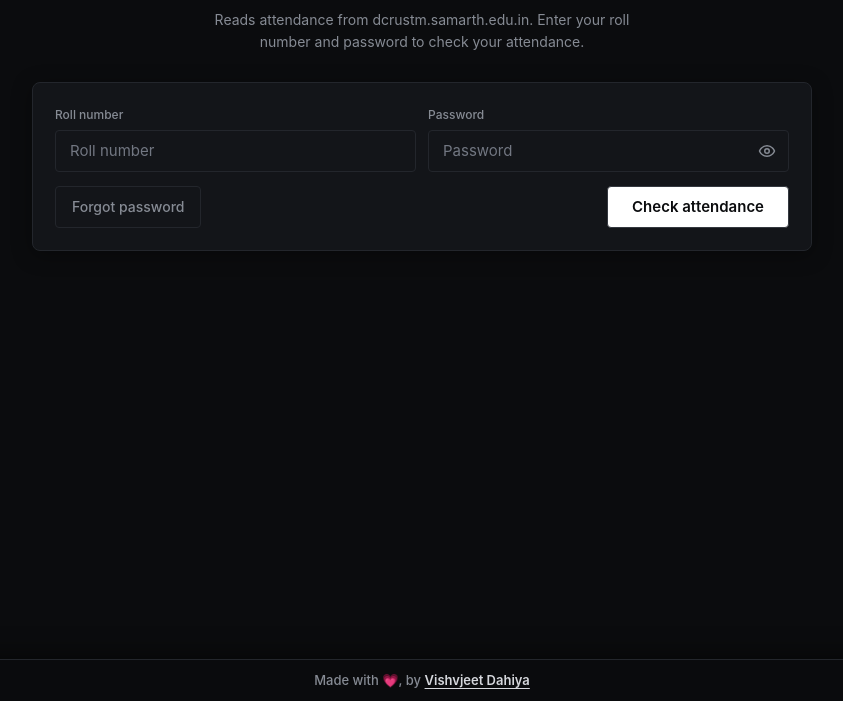
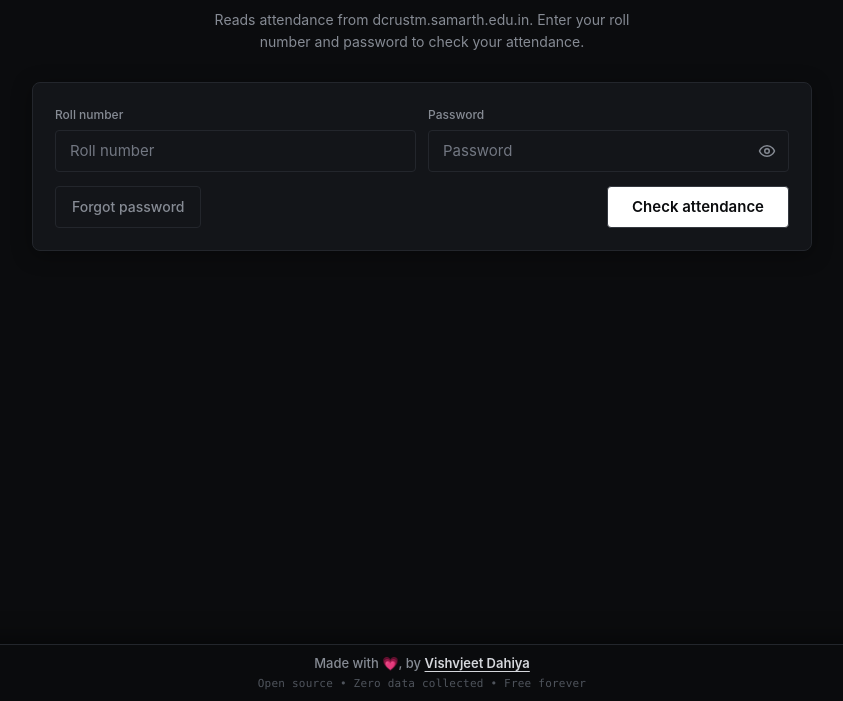
Before and after one commit to Vishvjeetdahiya/DCRUST, a plain HTML site: page index.html in a window 1280 px wide. Shown: the part 99-800 px from the top of the page, without its empty margins (218-1061 px from the left). Drawn offline with Linux system fonts and the light colour scheme.

Commit message:
docs: add open source, zero data collection, and free forever note in README and footer

```diff
--- a/index.html
+++ b/index.html
@@ -817,13 +817,13 @@ footer.fixed-footer {
   backdrop-filter: blur(14px);
   -webkit-backdrop-filter: blur(14px);
   border-top: 1px solid var(--border);
-  padding: 10px 16px;
+  padding: 8px 16px;
   display: flex;
   flex-direction: column;
   align-items: center;
   justify-content: center;
   text-align: center;
-  gap: 4px;
+  gap: 2px;
   box-shadow: 0 -4px 24px rgba(0, 0, 0, 0.5);
   box-sizing: border-box;
   width: 100%;
@@ -1042,6 +1042,13 @@ footer.fixed-footer {
 .footer-link:hover {
   color: #ff6b8b;
 }
+.footer-sub {
+  color: var(--text-faint);
+  font-size: 11px;
+  font-family: var(--mono);
+  text-align: center;
+  letter-spacing: 0.02em;
+}
 </style>
 </head>
 <body>
@@ -1102,6 +1109,9 @@ footer.fixed-footer {
 <footer class="fixed-footer">
   <div class="footer-credit">
     Made with &#128151;, by <a href="https://www.instagram.com/vishvjeetdahiyaa" target="_blank" rel="noopener" class="footer-link">Vishvjeet Dahiya</a>
+  </div>
+  <div class="footer-sub">
+    Open source &bull; Zero data collected &bull; Free forever
   </div>
 </footer>
 
```
Also changed, not shown: README.md.
